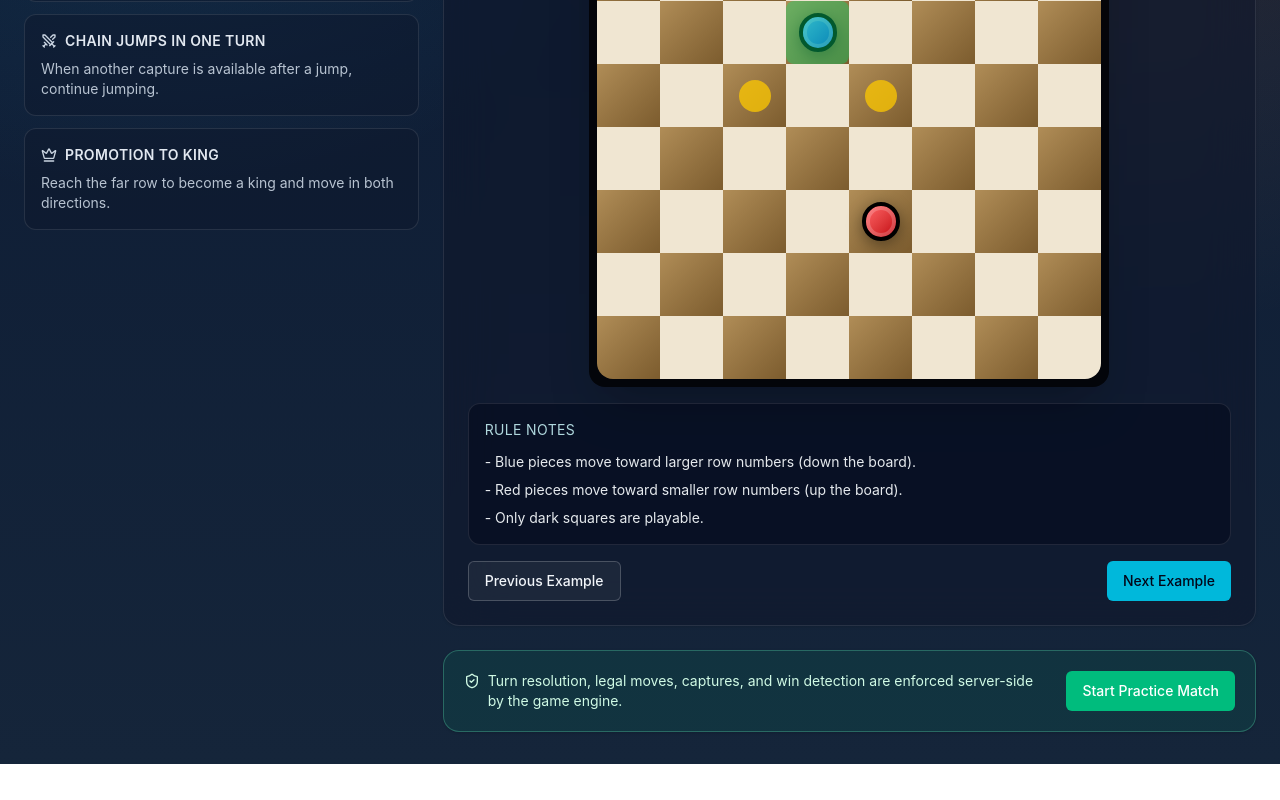
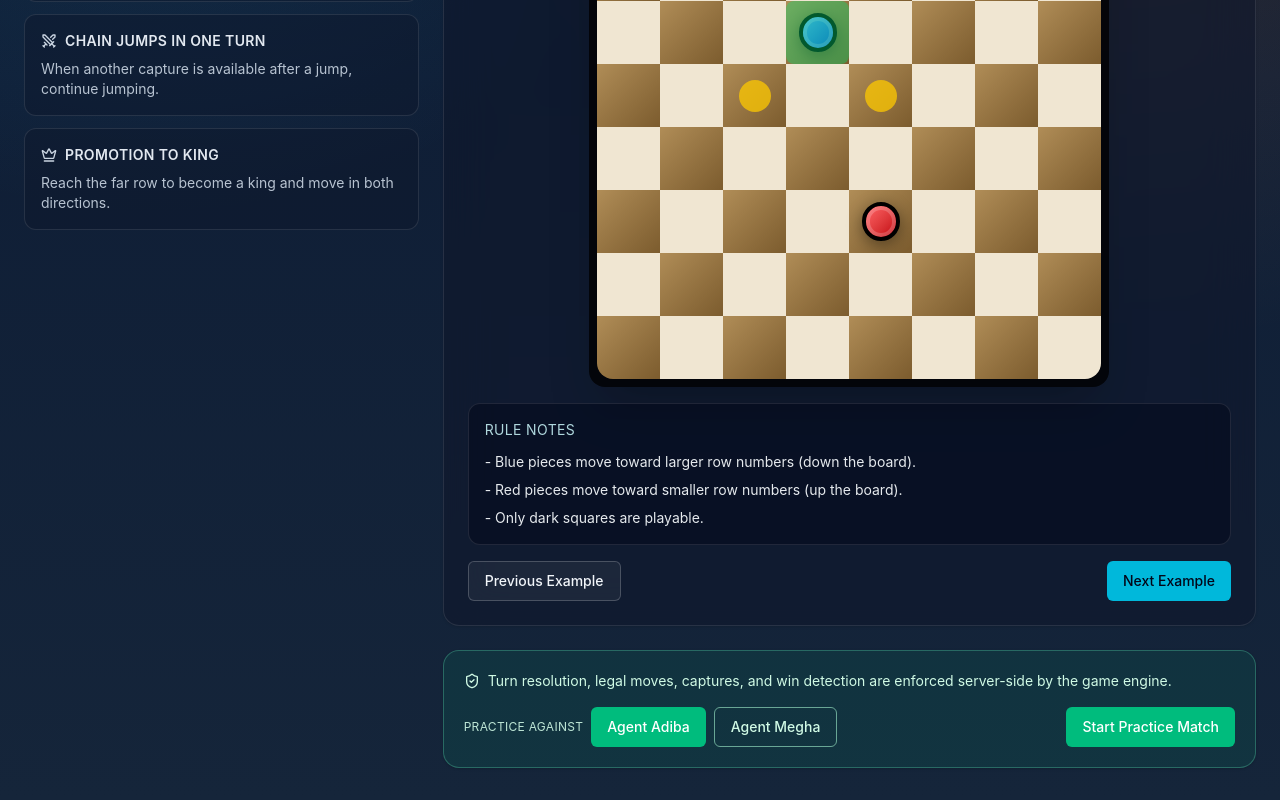
Before and after one commit to CSE-3210-AI/Intelligent-Checkers--Webgame, a React (Vite) app in the folder frontend/: page /how-to-play in a window 1280 px wide. Shown: the part 516-1316 px from the top of the page. Before the commit the page ends 1280 px from the top, so only its background shows below. Built offline with nearby package versions, Linux system fonts and the light colour scheme; no server answers.

Commit message:
feat: updated "start practice match" button

```diff
--- a/frontend/src/pages/HowToPlay.jsx
+++ b/frontend/src/pages/HowToPlay.jsx
@@ -103,6 +103,7 @@ const guideSteps = [
 export default function HowToPlay() {
   const navigate = useNavigate();
   const [activeStep, setActiveStep] = useState(0);
+  const [practiceAgent, setPracticeAgent] = useState('adiba');
 
   const step = useMemo(() => guideSteps[activeStep], [activeStep]);
   const StepIcon = step.icon;
@@ -203,16 +204,40 @@ export default function HowToPlay() {
             </Card>
 
             <Card className="rounded-2xl border border-emerald-300/30 bg-emerald-500/10">
-              <CardContent className="flex flex-col gap-4 p-5 text-sm text-emerald-100 md:flex-row md:items-center md:justify-between">
+              <CardContent className="flex flex-col gap-4 p-5 text-sm text-emerald-100">
                 <div className="flex items-start gap-2">
                   <ShieldCheck className="mt-0.5 h-4 w-4 shrink-0" />
                   <p>
                     Turn resolution, legal moves, captures, and win detection are enforced server-side by the game engine.
                   </p>
                 </div>
-                <Button onClick={() => navigate('/game?autostart=true')} className="bg-emerald-500 text-white hover:bg-emerald-400">
-                  Start Practice Match
-                </Button>
+                <div className="flex flex-col gap-3 md:flex-row md:items-center md:justify-between">
+                  <div className="flex items-center gap-2">
+                    <span className="text-xs uppercase tracking-wide text-emerald-100/90">Practice Against</span>
+                    <Button
+                      type="button"
+                      variant={practiceAgent === 'adiba' ? 'default' : 'outline'}
+                      onClick={() => setPracticeAgent('adiba')}
+                      className={practiceAgent === 'adiba' ? 'bg-emerald-500 text-white hover:bg-emerald-400' : 'border-emerald-200/60 bg-transparent text-emerald-100 hover:bg-emerald-400/20'}
+                    >
+                      Agent Adiba
+                    </Button>
+                    <Button
+                      type="button"
+                      variant={practiceAgent === 'megha' ? 'default' : 'outline'}
+                      onClick={() => setPracticeAgent('megha')}
+                      className={practiceAgent === 'megha' ? 'bg-emerald-500 text-white hover:bg-emerald-400' : 'border-emerald-200/60 bg-transparent text-emerald-100 hover:bg-emerald-400/20'}
+                    >
+                      Agent Megha
+                    </Button>
+                  </div>
+                  <Button
+                    onClick={() => navigate(practiceAgent === 'megha' ? '/game?mode=agent-megha' : '/game?mode=agent-adiba')}
+                    className="bg-emerald-500 text-white hover:bg-emerald-400"
+                  >
+                    Start Practice Match
+                  </Button>
+                </div>
               </CardContent>
             </Card>
           </section>
```
